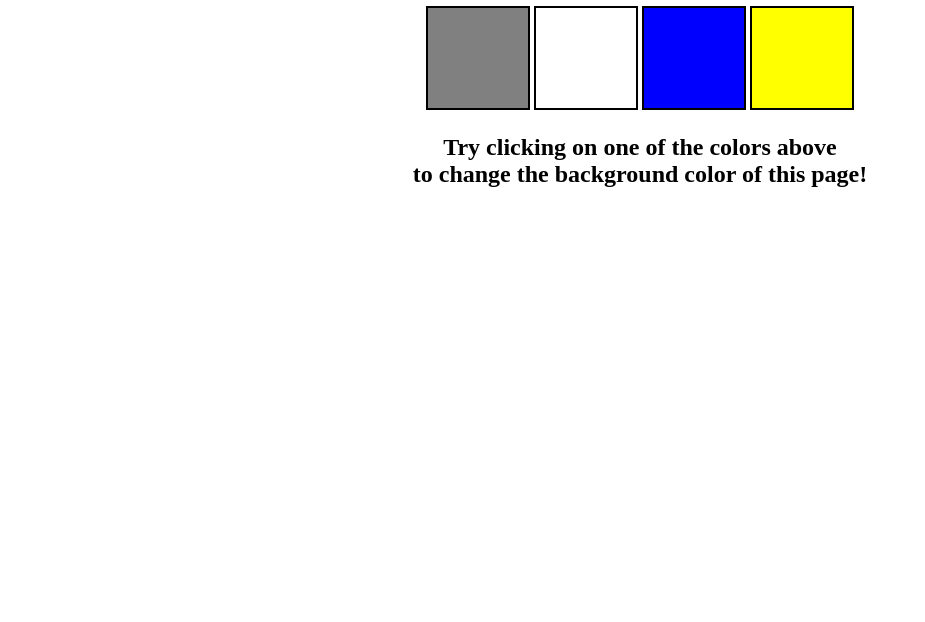
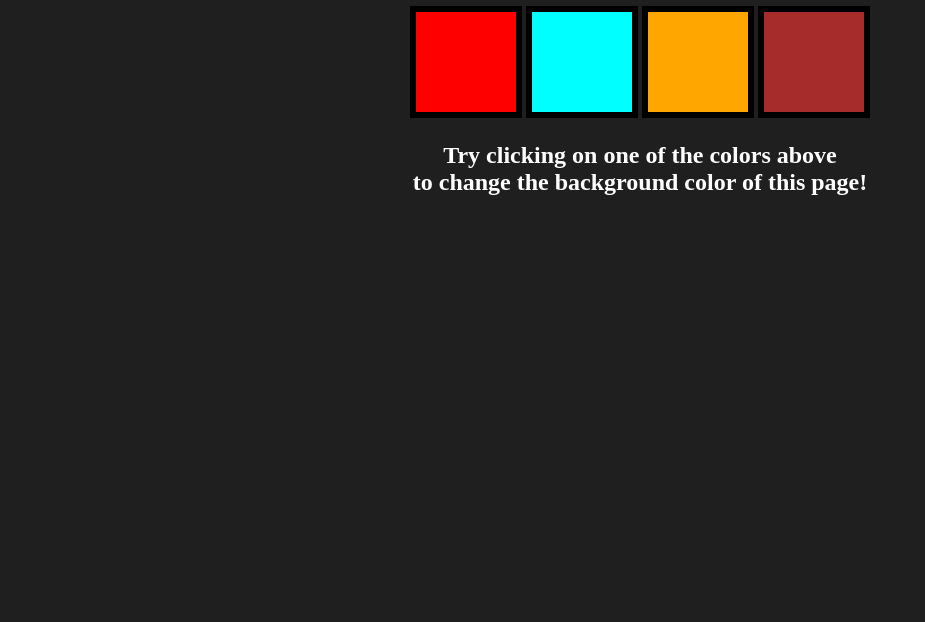
Before and after one commit to ranavikramsinha/js-revision, a plain HTML site: page 00_Projects/01_BG_Changer/index.html in a window 1280 px wide. Shown: the part 178-800 px from the top of the page, without its empty margins (0-925 px from the left). Drawn offline with Linux system fonts and the light colour scheme.

Commit message:
project 1

```diff
--- a/00_Projects/01_BG_Changer/index.html
+++ b/00_Projects/01_BG_Changer/index.html
@@ -3,7 +3,6 @@
   <head>
     <meta charset="UTF-8" />
     <meta name="viewport" content="width=device-width, initial-scale=1.0" />
-    <meta http-equiv="X-UA-Compatible" content="ie=edge" />
     <link rel="stylesheet" href="style.css" />
     <title>Background Color Changer</title>
   </head>
@@ -15,16 +14,19 @@
       >
     </nav>
     <div class="canvas">
+
       <h1>Color Scheme Switcher</h1>
-      <span class="button" id="grey"></span>
-      <span class="button" id="white"></span>
-      <span class="button" id="blue"></span>
-      <span class="button" id="yellow"></span>
-      <h2>
-        Try clicking on one of the colors above
-        <span>to change the background color of this page!</span>
-      </h2>
+
+      <span class="button" id="red"></span>
+      <span class="button" id="cyan"></span>
+      <span class="button" id="orange"></span>
+      <span class="button" id="brown"></span>
+
+      <h2>Try clicking on one of the colors above <span>to change the background color of this page!</span></h2>
+
     </div>
+
     <script src="script.js"></script>
+
   </body>
 </html>
--- a/00_Projects/01_BG_Changer/script.js
+++ b/00_Projects/01_BG_Changer/script.js
@@ -0,0 +1,23 @@
+const buttons = document.querySelectorAll(".button")
+// console.log(buttons)
+const body = document.querySelector("body")
+
+buttons.forEach((button) => {
+    // console.log(button)
+    button.addEventListener("click", (event) => {
+        // console.log(event)
+        // console.log(event.target)
+        if(event.target.id === "red"){
+            body.style.backgroundColor = event.target.id
+        }
+        else if(event.target.id === "cyan"){
+            body.style.backgroundColor = event.target.id
+        }
+        else if(event.target.id === "orange"){
+            body.style.backgroundColor = event.target.id
+        }
+        else if(event.target.id === "brown"){
+            body.style.backgroundColor = event.target.id
+        }
+    })
+})
--- a/00_Projects/01_BG_Changer/style.css
+++ b/00_Projects/01_BG_Changer/style.css
@@ -1,3 +1,8 @@
+body {
+    background-color: hsl(0, 0%, 12%);
+    color: hsl(0, 0%, 100%)
+}
+
 html {
     margin: 0;
   }
@@ -5,8 +10,9 @@ html {
   span {
     display: block;
   }
+
   .canvas {
-    margin: 100px auto 100px;
+    margin: 100px auto;
     width: 80%;
     text-align: center;
   }
@@ -14,20 +20,22 @@ html {
   .button {
     width: 100px;
     height: 100px;
-    border: solid black 2px;
+    border: solid hsl(0, 0%, 0%) 6px;
     display: inline-block;
   }
 
-  #grey {
-    background: grey;
+  #red {
+    background: hsl(0, 100%, 50%);
   }
 
-  #white {
-    background: white;
+  #cyan {
+    background: hsl(180, 100%, 50%);
   }
-  #blue {
-    background: blue;
+
+  #orange {
+    background: hsl(39, 100%, 50%);
   }
-  #yellow {
-    background: yellow;
+
+  #brown {
+    background: hsl(0, 59%, 41%);
   }
```
